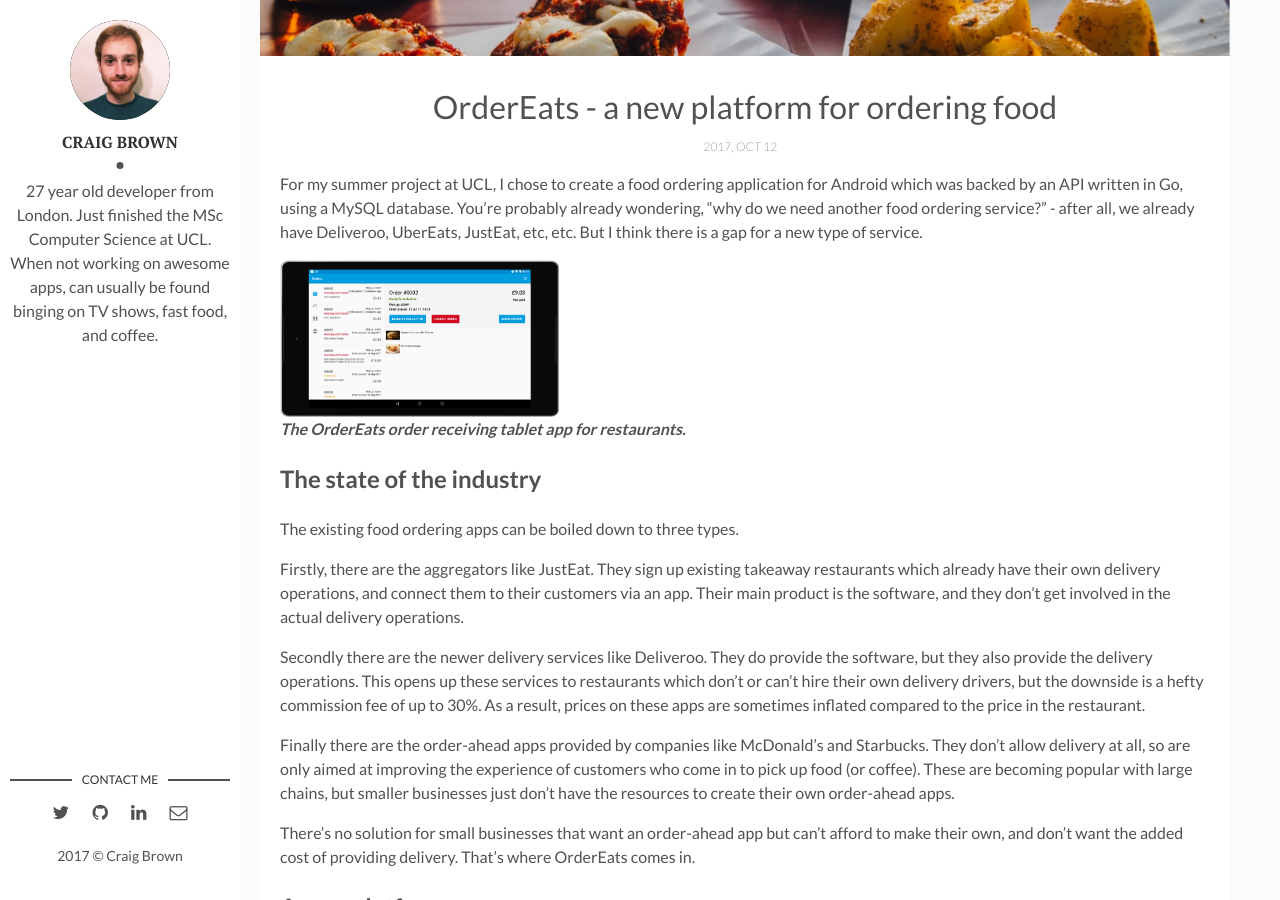
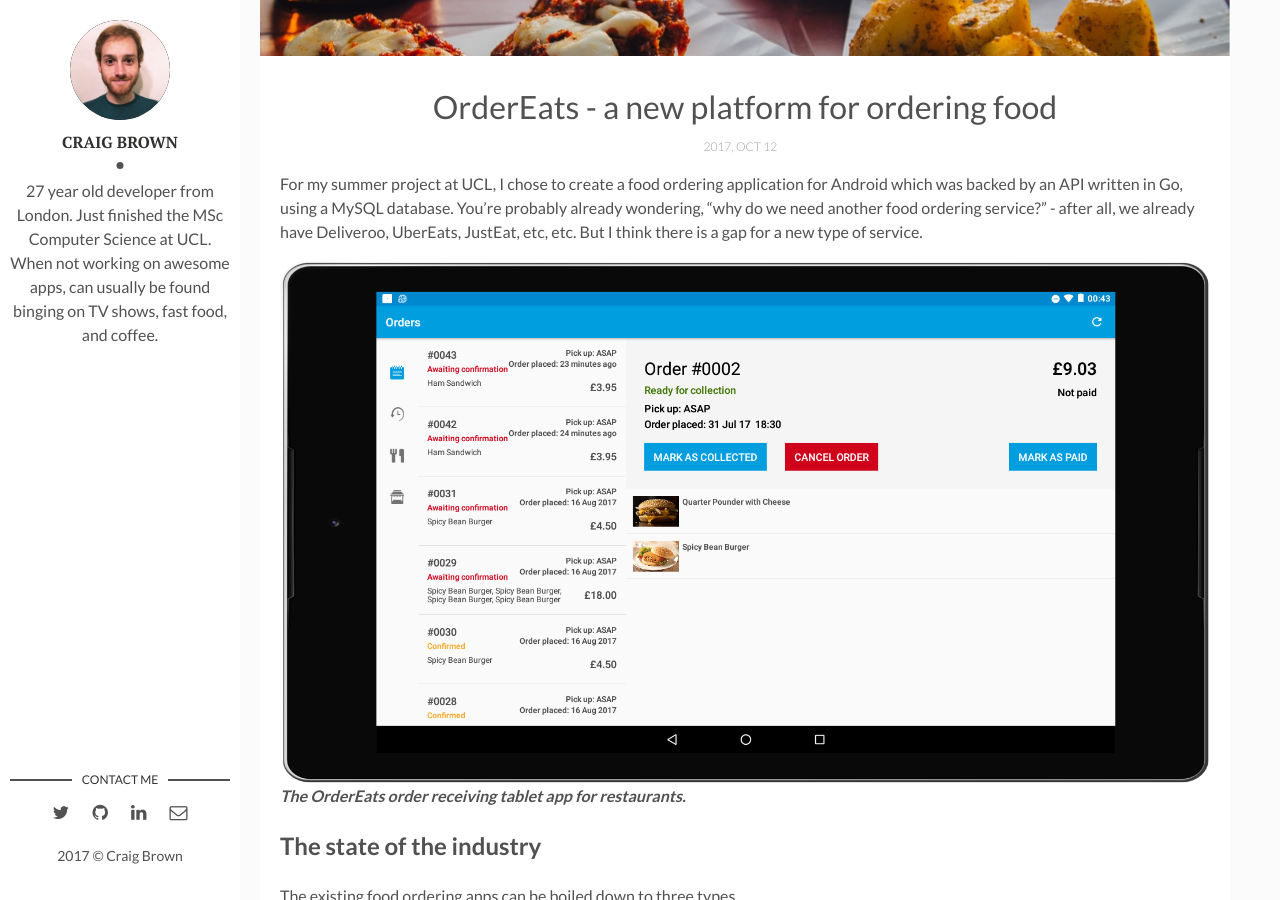
Before and after one commit to craigbrown/craigbrown.uk, a Jekyll site: the page built from _posts/2017-10-15-ordereats.markdown, in a window 1280 px wide and 900 px high, scrolled down 464 px. Built offline with Jekyll 4.4.1, drawn with Linux system fonts in a browser that asks for light colours.

Commit message:
Fixed image size

```diff
--- a/_posts/2017-10-15-ordereats.markdown
+++ b/_posts/2017-10-15-ordereats.markdown
@@ -8,7 +8,7 @@
 ---
 For my summer project at UCL, I chose to create a food ordering application for Android which was backed by an API written in Go, using a MySQL database. You're probably already wondering, "why do we need another food ordering service?" - after all, we already have Deliveroo, UberEats, JustEat, etc, etc. But I think there is a gap for a new type of service.
 
-![OrderEats Restaurant Selection Screen]({{site.baseurl}}/assets/img/OrderEatsScreen4.png){:height="30%" width="30%"}<br>
+![OrderEats Restaurant Selection Screen]({{site.baseurl}}/assets/img/OrderEatsScreen4.png)<br>
 **_The OrderEats order receiving tablet app for restaurants._**
 
 ## The state of the industry
```
